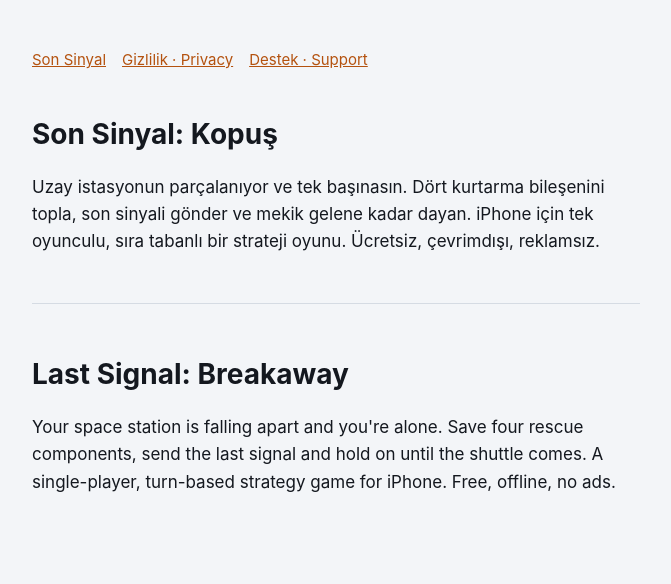
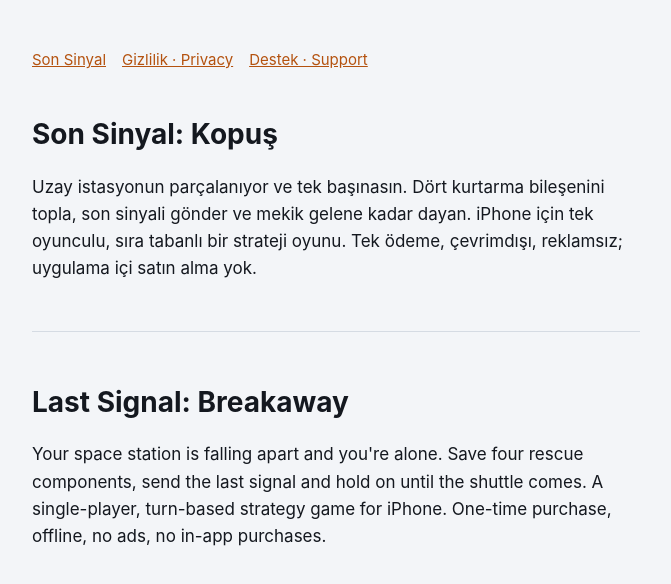
Before and after one commit to ataanuysal/son-sinyal-destek, a plain HTML site: page index.html in a window 1280 px wide. Shown: the whole page, without its empty margins (304-975 px from the left). Drawn offline with Linux system fonts and the light colour scheme.

Commit message:
Ücretli sürüm metni
Co-Authored-By: Claude Opus 5.5 <noreply@anthropic.com>

```diff
--- a/index.html
+++ b/index.html
@@ -2,8 +2,8 @@
 <title>Son Sinyal: Kopuş</title><link rel="stylesheet" href="style.css"></head><body><main>
 <nav><a href="./">Son Sinyal</a><a href="gizlilik.html">Gizlilik · Privacy</a><a href="destek.html">Destek · Support</a></nav>
 <h1>Son Sinyal: Kopuş</h1>
-<p>Uzay istasyonun parçalanıyor ve tek başınasın. Dört kurtarma bileşenini topla, son sinyali gönder ve mekik gelene kadar dayan. iPhone için tek oyunculu, sıra tabanlı bir strateji oyunu. Ücretsiz, çevrimdışı, reklamsız.</p>
+<p>Uzay istasyonun parçalanıyor ve tek başınasın. Dört kurtarma bileşenini topla, son sinyali gönder ve mekik gelene kadar dayan. iPhone için tek oyunculu, sıra tabanlı bir strateji oyunu. Tek ödeme, çevrimdışı, reklamsız; uygulama içi satın alma yok.</p>
 <hr>
 <h1>Last Signal: Breakaway</h1>
-<p>Your space station is falling apart and you're alone. Save four rescue components, send the last signal and hold on until the shuttle comes. A single-player, turn-based strategy game for iPhone. Free, offline, no ads.</p>
+<p>Your space station is falling apart and you're alone. Save four rescue components, send the last signal and hold on until the shuttle comes. A single-player, turn-based strategy game for iPhone. One-time purchase, offline, no ads, no in-app purchases.</p>
 </main></body></html>
```
